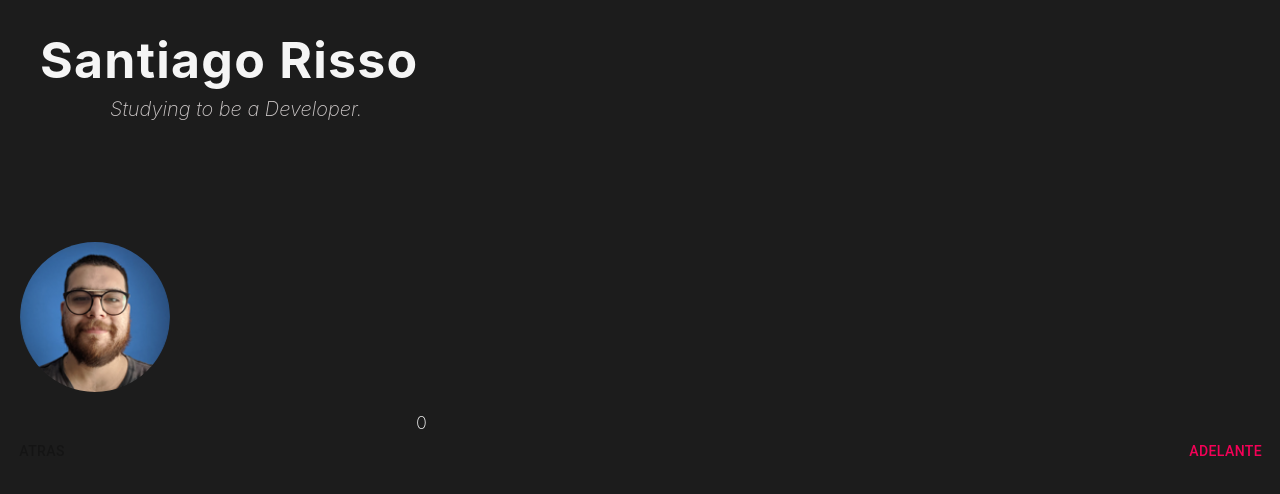
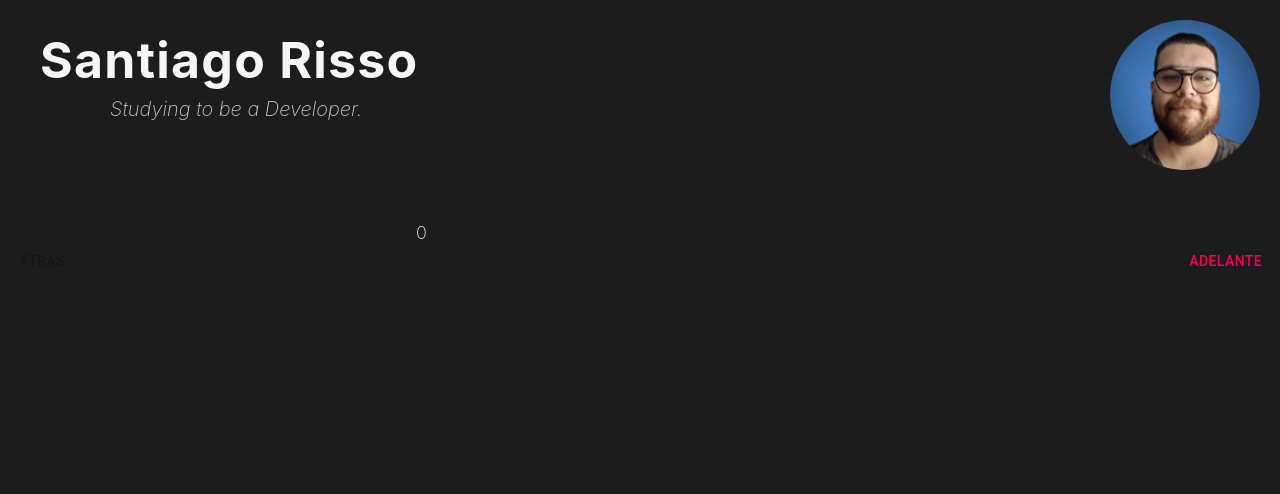
Before and after one commit to risitodeoro/CV, a React (Create React App) app: page / in a window 1280 px wide. Shown: the top 494 px of the page. Built offline with nearby package versions, Linux system fonts and the light colour scheme.

Commit message:
Avatar
Acomodado el avatar en el rincon derecho

```diff
--- a/src/App.js
+++ b/src/App.js
@@ -1,5 +1,4 @@
 import React, { useState } from 'react';
-import logo from './logo.svg';
 import Button from '@material-ui/core/Button';
 import './styles.css';
 import ImagenPerfil from './perfil.png';
@@ -7,7 +6,6 @@ import { makeStyles } from '@material-ui/core/styles';
 import Avatar from '@material-ui/core/Avatar';
 
 var textos=[0,1,2];
-var cambiomentira;
 
 const useStyles = makeStyles((theme) => ({
   root: {
@@ -35,7 +33,7 @@ function ImageAvatars() {
 function Botones(props) {
 
   var noMas, noMenos;
-  if(props.indice==0){
+  if(props.indice===0){
     noMenos=true
   }
   if(props.indice>=2){
@@ -70,7 +68,7 @@ function App() {
     }
   };
   var clickatras=() => {
-    if(indice!=0){
+    if(indice!==0){
       setearindice(indice-1)
     }else{
       setearindice(indice+2)
@@ -83,7 +81,7 @@ function App() {
         <h1>Santiago Risso</h1>
         <h2>Studying to be a Developer.</h2>
     </div>
-    <div classNAme="avatar">
+    <div className="Avatars">
         <ImageAvatars></ImageAvatars>
     </div>
 </header>
--- a/src/styles.css
+++ b/src/styles.css
@@ -59,7 +59,7 @@ div.Siguiente{
 }
 
 
-.ImageAvatars{
+div.Avatars{
     position: absolute;
     top: 0px;
     right: 0px;
```
